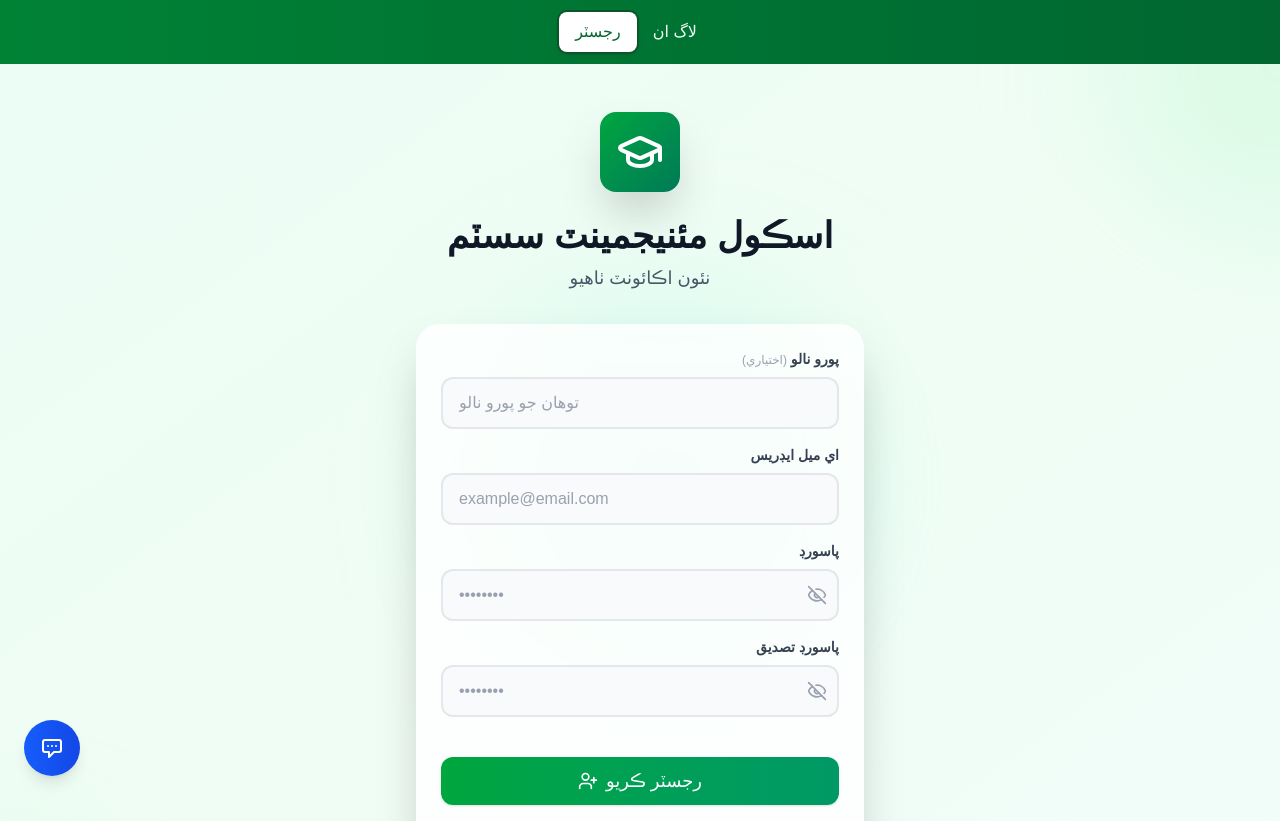
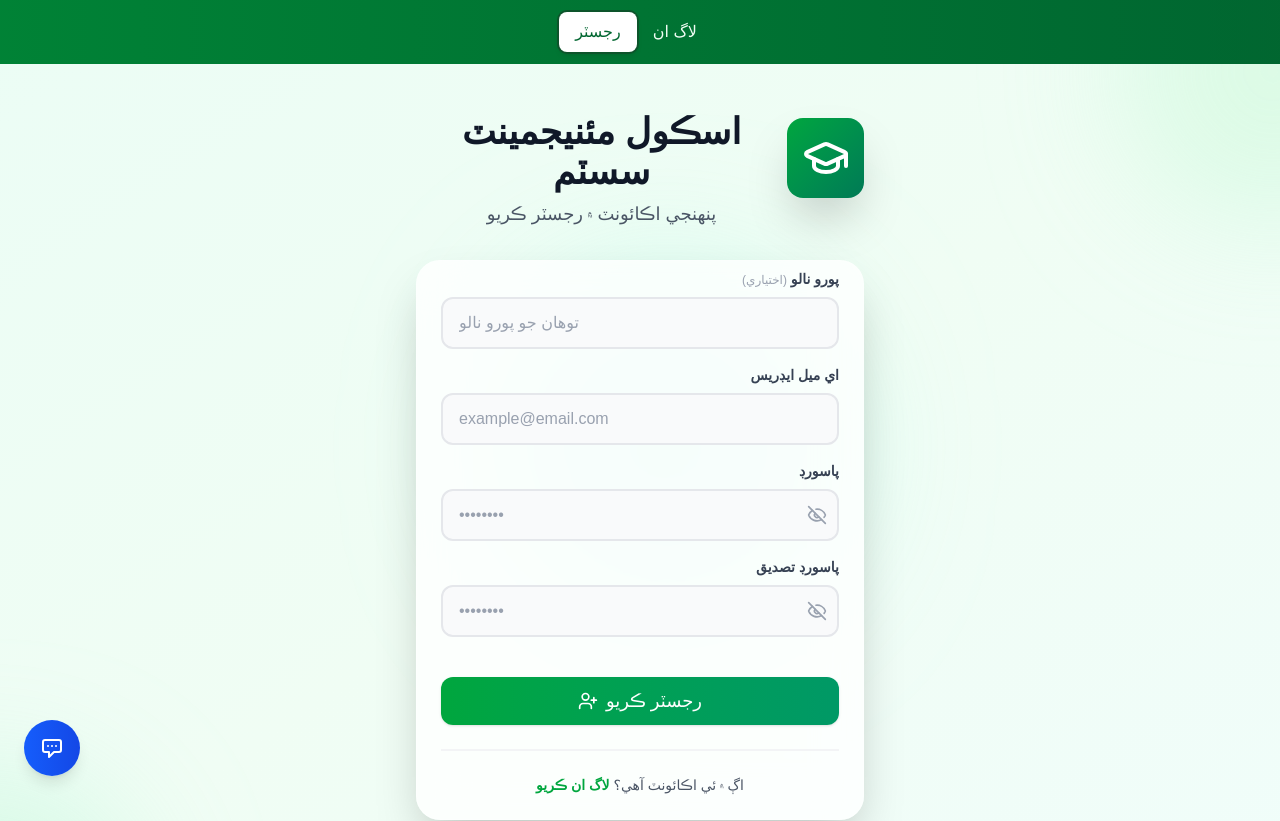
Before and after one commit to Akber261986/gbps-ahmd, a Next.js app in the folder frontend/: page /register in a window 1280 px wide. Shown: the top 821 px of the page. Built offline with nearby package versions, Linux system fonts and the light colour scheme; a web font is replaced by a local one.

Commit message:
register page update

```diff
--- a/frontend/src/app/register/page.tsx
+++ b/frontend/src/app/register/page.tsx
@@ -43,7 +43,7 @@ export default function RegisterPage() {
     try {
       await register({ email, password, full_name: fullName || undefined });
     } catch (err: any) {
-      setError(err.response?.data?.detail || 'رجسٽريشن ناکام ٿيو. مهرباني ڪري ٻيهر ڪوشش ڪريو.');
+      setError(err.response?.data?.detail || 'رجسٽريشن ۾ ناڪامي ٿي. مهرباني ڪري ٻيهر ڪوشش ڪريو.');
     } finally {
       setLoading(false);
     }
@@ -60,16 +60,18 @@ export default function RegisterPage() {
 
       <div className="max-w-md w-full relative z-10 space-y-8">
         {/* Header */}
-        <div className="text-center animate-fade-in">
+        <div className="text-center animate-fade-in flex flex-row-reverse items-center justify-around">
           <div className="inline-flex items-center justify-center w-20 h-20 bg-gradient-to-br from-green-600 to-emerald-700 rounded-2xl mb-6 shadow-2xl transform hover:scale-105 transition-transform duration-300">
             <GraduationCap className="w-12 h-12 text-white" />
           </div>
+          <div className="flex items-center justify-center flex-col">
           <h1 className="text-4xl font-bold text-gray-900 mb-2">
             {school?.school_name || 'اسڪول مئنيجمينٽ سسٽم'}
           </h1>
           <p className="text-lg text-gray-600">
-            نئون اڪائونٽ ٺاهيو
+            پنهنجي اڪائونٽ ۾ رجسٽر ڪريو
           </p>
+          </div>
         </div>
 
         {/* Register Card */}
@@ -83,7 +85,7 @@ export default function RegisterPage() {
             />
           )}
 
-          <CardContent className="pt-6">
+          <CardContent className="pt-2">
             <form className="space-y-4" onSubmit={handleSubmit}>
               <div className="space-y-4">
                 <div>
```
